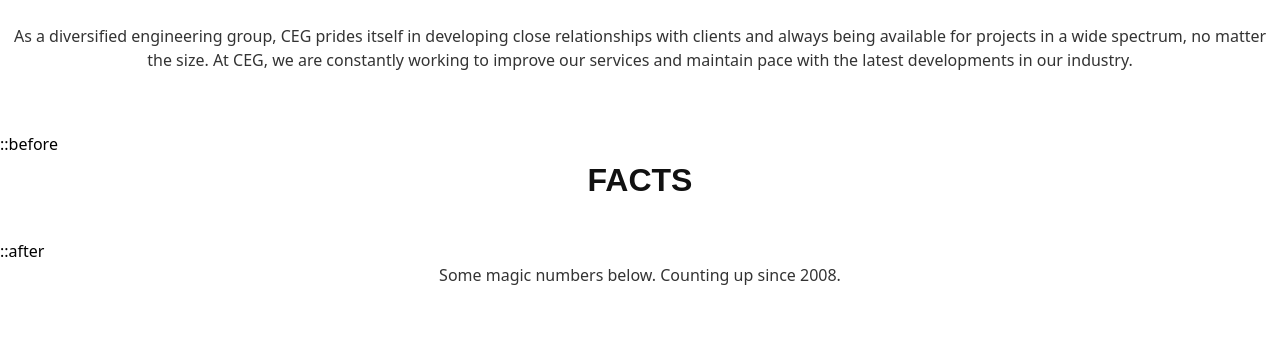
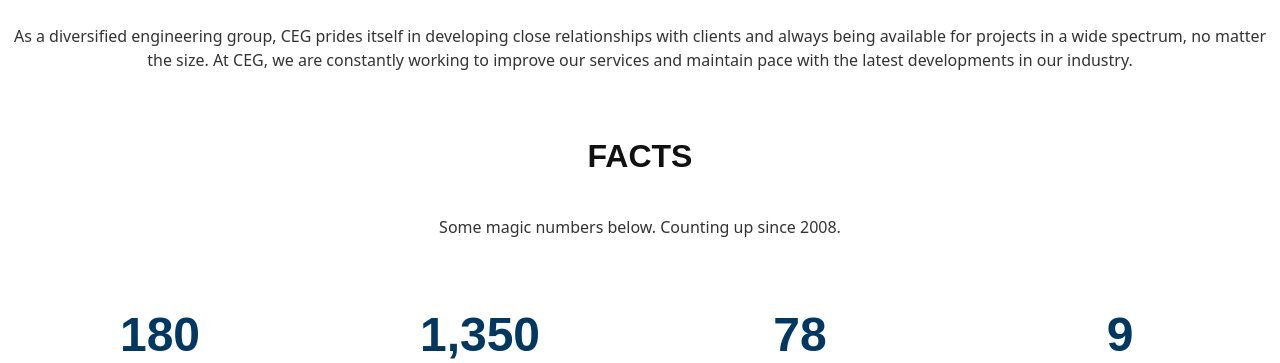
Before and after one commit to CesarMDC4/Vaporware, a React (Vite) app in the folder vite/: page /about in a window 1280 px wide. Shown: the part 1006-1369 px from the top of the page. Built offline with nearby package versions, Linux system fonts and the light colour scheme.

Commit message:
About us Facts page content

```diff
--- a/vite/src/pages/7.About/About.jsx
+++ b/vite/src/pages/7.About/About.jsx
@@ -196,7 +196,6 @@ const About = () => {
                 text-align: center;
                 font-weight: 700;
                 position: relative;
-                padding-bottom: 10px;
                 }
             .section-header p {
             text-align: center;
@@ -244,9 +243,9 @@ const About = () => {
             <header className="section-header">
 
                 <div className="facts-header">
-                    ::before
+
                     <h3> Facts </h3>
-                    ::after
+
                     <p>Some magic numbers below. Counting up since 2008.</p>
                 </div>
 
```
